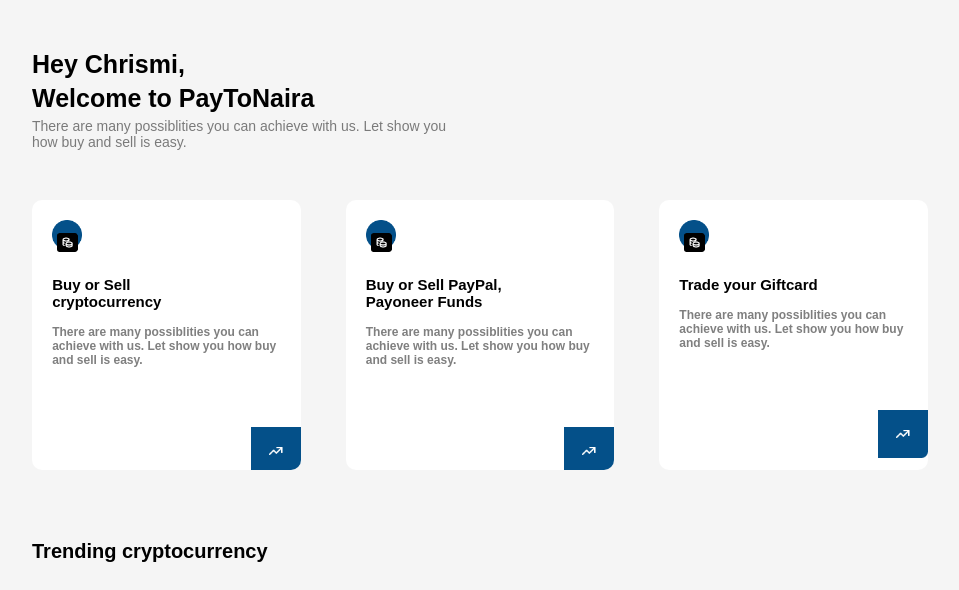
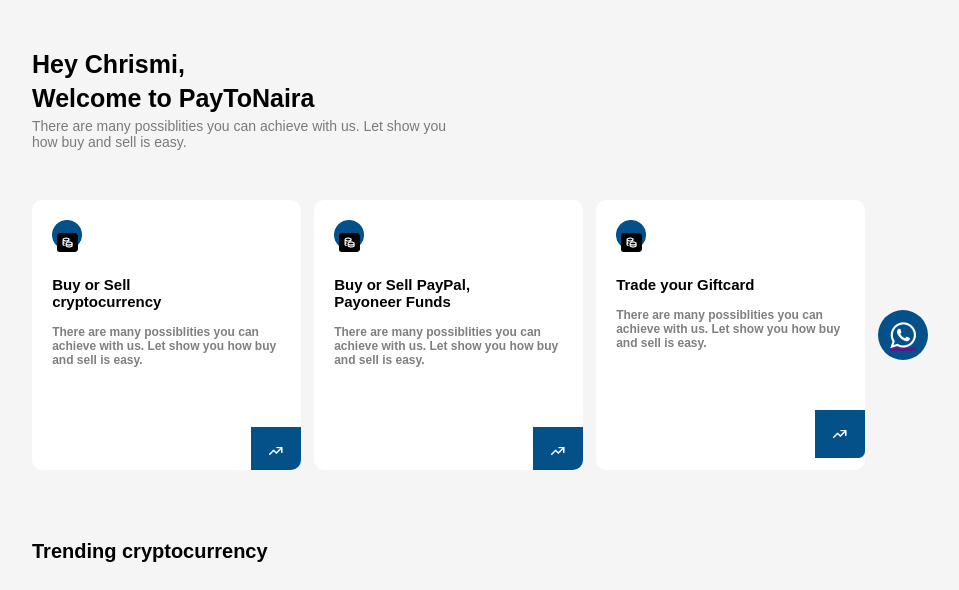
Before and after one commit to Abdol2004/PayToNaira, a website: page public/dashboard/dashboard.html in a window 1280 px wide. Shown: the top 590 px of the page, without its empty margins (160-1119 px from the left). Drawn offline with Linux system fonts and the light colour scheme.

Commit message:
footer, navbar, dashboard and wallet

```diff
--- a/public/dashboard/dashboard.css
+++ b/public/dashboard/dashboard.css
@@ -140,7 +140,21 @@
     background-color: red;
     height: 1px;
 }
-
+.whatsapp{
+    background-color: #045089;
+    height: 50px;
+    width: 50px;
+    display: flex;
+    justify-content: center;
+    align-items: center;
+    border-radius: 50%;
+    cursor: pointer;
+}
+.whatsapp:hover{
+    height: 55px;
+    width: 55px;
+    transition: 0.5s ease-in-out;
+}
 @media screen and (max-width:950px) {
     .container{
         width: 90%;
@@ -173,6 +187,5 @@
     padding: 5px 20px;
     font-size:8px ;
     border-radius: 5px;
-
-    }
+        }
 }
--- a/public/dashboard/dashboard.html
+++ b/public/dashboard/dashboard.html
@@ -5,6 +5,8 @@
     <meta name="viewport" content="width=device-width, initial-scale=1.0">
     <title>Document</title>
     <link rel="stylesheet" href="dashboard.css">
+    <link rel="stylesheet" href="https://cdnjs.cloudflare.com/ajax/libs/font-awesome/4.7.0/css/font-awesome.min.css">
+
 </head>
 <body>
     <div class="dashboard">
@@ -63,6 +65,11 @@
                         <img src="next.png" alt="">
                     </div>
                 </div>
+                <a href="">
+                <div class="whatsapp">
+                    <i class="fa fa-whatsapp" style="font-size:30px;color:white"></i>
+                </div>
+                </a>
             </section>
             <section class="crypto-table">
                 <h1>Trending cryptocurrency</h1>
```
